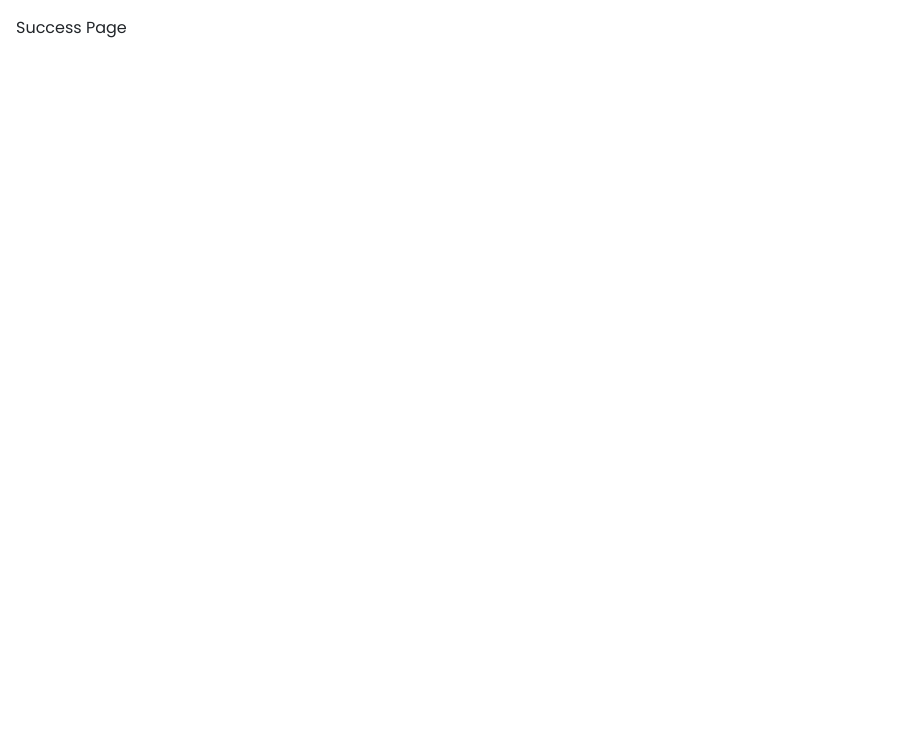
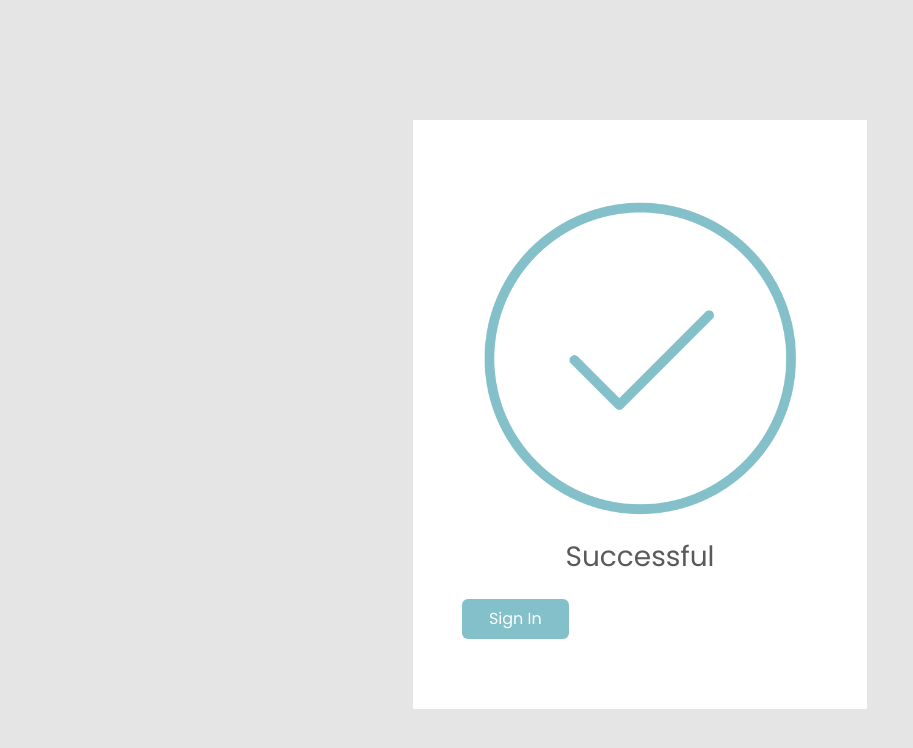
Before and after one commit to hack4impact-calpoly/hospice-of-slo, a React (Create React App) app: page /success in a window 1280 px wide. Shown: the top 748 px of the page, without its empty margins (0-913 px from the left). Built offline with nearby package versions, Linux system fonts and the light colour scheme.

Commit message:
create confirmation pages - styling not completely perfect

```diff
--- a/src/components/authentication/successPage.jsx
+++ b/src/components/authentication/successPage.jsx
@@ -1,9 +1,101 @@
+/* eslint-disable */
 import React from 'react';
+import styled from 'styled-components';
+import Container from 'react-bootstrap/Container';
+import confirmationIcon from '../../images/ConfirmationIcon.PNG'
+import Image from 'react-bootstrap/Image';
+import Row from 'react-bootstrap/Row';
+import Col from 'react-bootstrap/Col';
 
-export default function SuccessPage() {
-  return (
-    <div className="m-3">
-      Success Page
-    </div>
-  );
+/* Sign In Button*/
+const SignInButton = styled.button`
+  background-color: #84C0C9;
+  color: white;
+  width: 30%;
+  padding: 8px;
+  border-radius: 6px;
+  border: none;
+`;
+
+/* Successful Heading*/
+const SuccessfulTitle = styled.h3`
+width: 100%;
+height: 20%;
+font-family: Poppins;
+font-style: normal;
+line-height: 36px;
+color: #5B5A5A;
+`;
+
+/* Confirmation Text*/
+const ConfirmationText = styled.p`
+width: 100%;
+font-family: Poppins;
+font-style: normal;
+line-height: 24px;
+color: #000000;
+`;
+
+/* Content Container*/
+const StyledContainer = styled(Container)`
+  display: flex;
+  height: 100vh;
+  text-align:center;
+  justify-content: center;
+  box-sizing: border-box;
+  @media only screen and (min-width: 700px) {
+    background-color: #E5E5E5;
+    padding: 15vh 15vw;
+  }
+`;
+
+/* Styling for Rows*/
+const StyledRow = styled(Row)`
+  box-sizing: border-box;
+  display: flex;
+  text-align: center;
+  justify-content: center;
+`;
+
+/* Styling for Columns*/
+const StyledColumn = styled(Col)`
+  background-color: #FFFFFF;
+  @media only screen and (min-width: 850px) {
+    padding: 60px 5vw 70px 5vw;
+  }
+`;
+
+/* Image Styling */
+const StyledImage = styled(Image)`
+  width:100%;
+  height:100%;
+  padding-top: 30%
+  padding-bottom: 60%
+
+`;
+
+export default function SuccessPage(props) {
+
+    return (
+        <div className="successPage">
+            <StyledContainer fluid>
+                <StyledRow>
+                    <StyledColumn md={8}>
+                        <Row>
+                            <StyledImage src={confirmationIcon} fluid />
+                        </Row>
+                         <Row>
+                            <SuccessfulTitle>Successful</SuccessfulTitle>
+                        </Row>
+                        <Row>
+                            <ConfirmationText> {props.confirmationText} </ConfirmationText>
+                        </Row>
+                        <Row>
+                            <SignInButton onClick={() => { window.location.href = 'login'; }}>Sign In </SignInButton>
+                        </Row>
+                    </StyledColumn>
+                </StyledRow>
+            </StyledContainer>
+        </div>
+    );
 }
```
Also changed, not shown: src/images/ConfirmationIcon.PNG (added).
